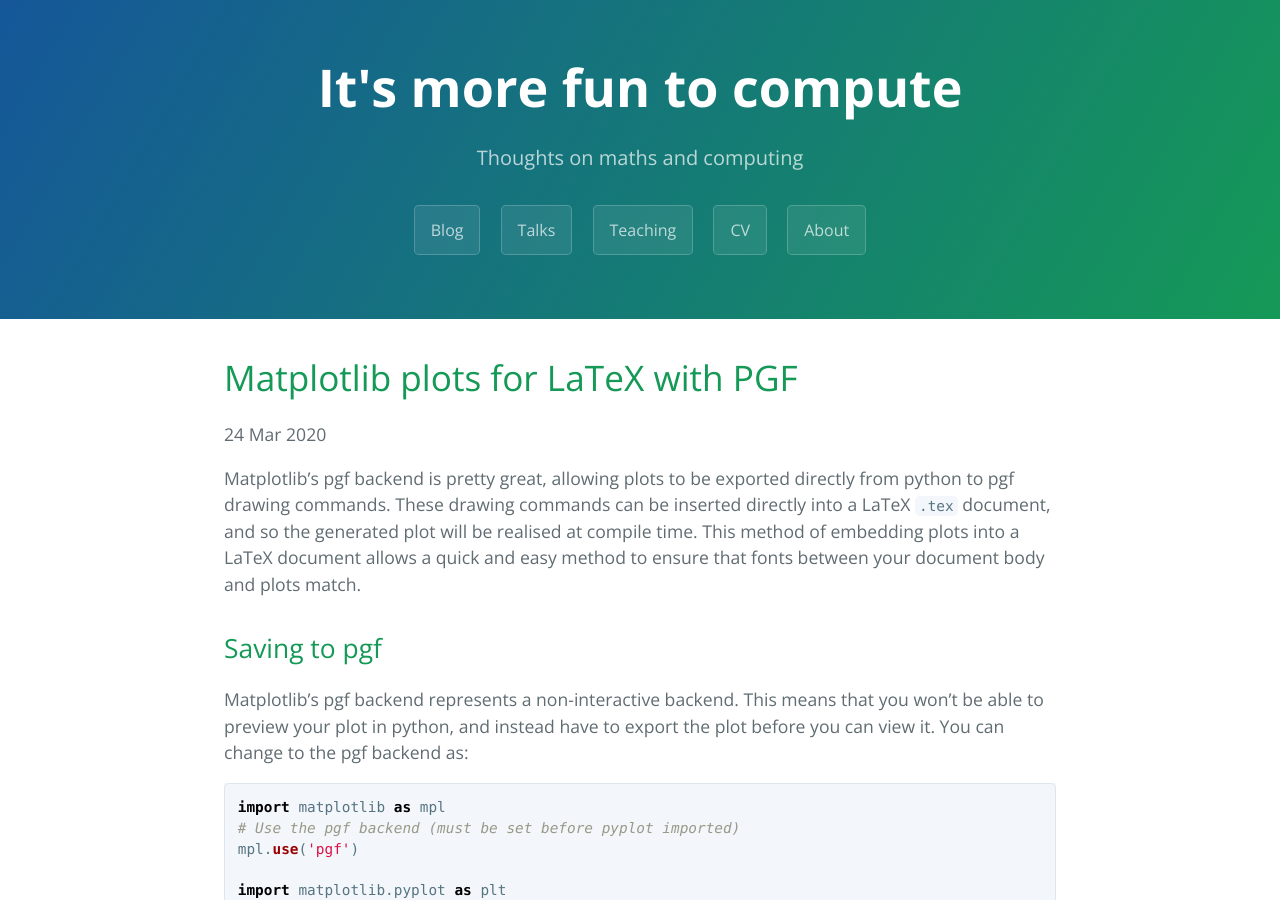
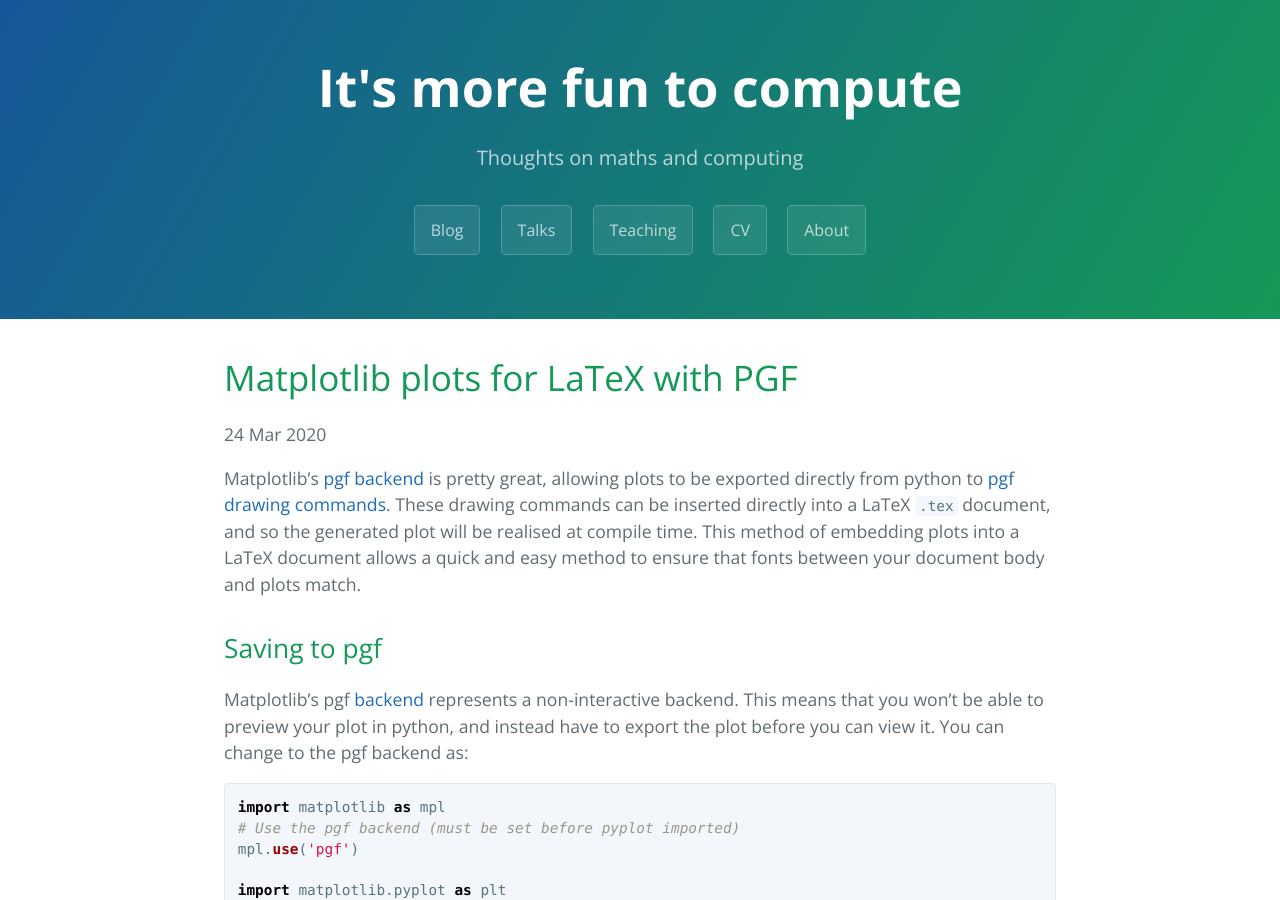
Before and after one commit to jwalton3141/jwalton3141.github.io, a Jekyll site: the page built from _posts/2020-03-24-Matplotlib-latex-PGF.md, in a window 1280 px wide and 900 px high. Built offline with Jekyll 4.4.1, drawn with Linux system fonts in a browser that asks for light colours; comment, search, counter and statistics services are not loaded; some of the changed lines change nothing that is shown; some of the changed text lies outside the part shown.

Commit message:
Add a couple hyperlinks

````diff
--- a/_posts/2020-03-24-Matplotlib-latex-PGF.md
+++ b/_posts/2020-03-24-Matplotlib-latex-PGF.md
@@ -6,16 +6,21 @@ mathjax: false
 comments: true
 ---
 
-Matplotlib's pgf backend is pretty great, allowing plots to be exported directly from
-python to pgf drawing commands. These drawing commands can be inserted directly into a
-LaTeX ```.tex``` document, and so the generated plot will be realised at compile time.
-This method of embedding plots into a LaTeX document allows a quick and easy method to
-ensure that fonts between your document body and plots match.
+Matplotlib's [pgf
+backend](https://matplotlib.org/3.1.1/tutorials/text/pgf.html#typesetting-with-xelatex-lualatex)
+is pretty great, allowing plots to be exported directly from python to [pgf
+drawing commands](https://sourceforge.net/projects/pgf/). These drawing
+commands can be inserted directly into a LaTeX ```.tex``` document, and so the
+generated plot will be realised at compile time.  This method of embedding
+plots into a LaTeX document allows a quick and easy method to ensure that fonts
+between your document body and plots match.
 
 ## Saving to pgf
 
-Matplotlib's pgf backend represents a non-interactive backend. This means that you won't
-be able to preview your plot in python, and instead have to export the plot before you can
+Matplotlib's pgf
+[backend](https://matplotlib.org/faq/usage_faq.html#what-is-a-backend)
+represents a non-interactive backend. This means that you won't be able to
+preview your plot in python, and instead have to export the plot before you can
 view it. You can change to the pgf backend as:
 
 ```py
@@ -80,8 +85,9 @@ obviously too wide for the document it sits in, and it has a rather unsatisfying
 aspect ratio.
 
 It's possible to scale our figure within LaTeX, using a `\scalebox` or `\resizebox`
-command. However, I prefer to determine my figure size within python. To do this we first
-determine the textwidth of our documentclass. We can do this using the `\showthe` command.
+command. However, I prefer to determine my figure size at the matplotlib end of things. To
+do this we first determine the textwidth of our documentclass. We can do this using the
+`\showthe` command.
 
 ```latex
 % your document class here
````
